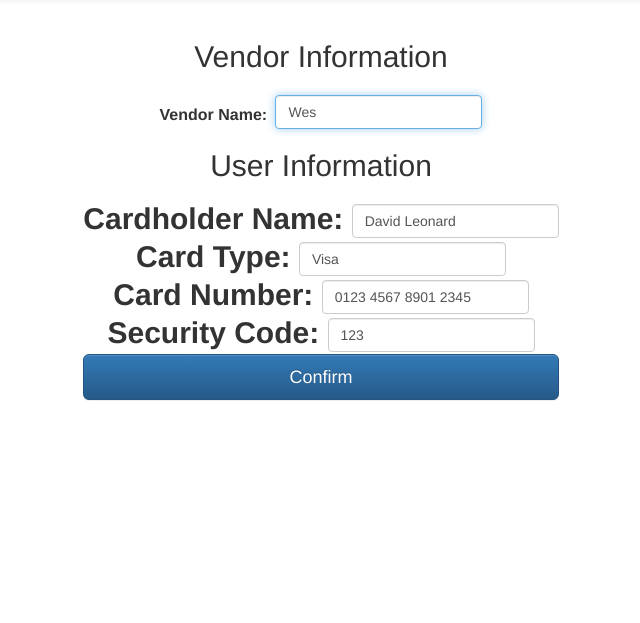
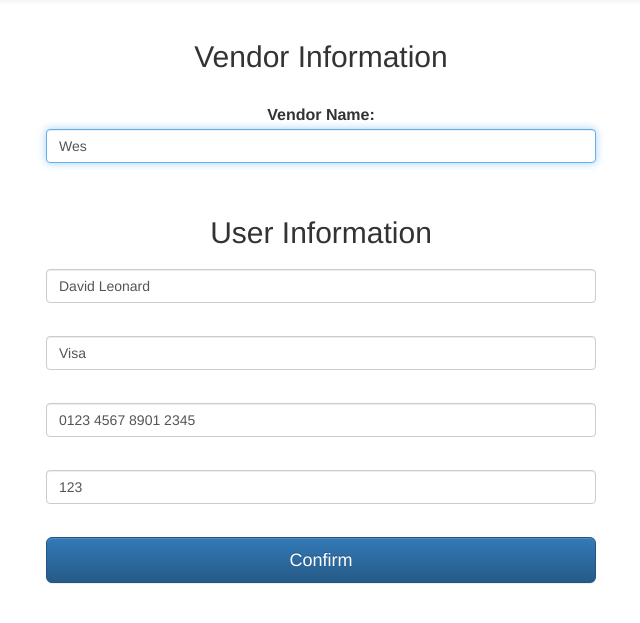
Before and after one commit to DrkSephy/set-revisited, a Django app: page /set/bank/ in a window 1280 px wide. Shown: the part 52-675 px from the top of the page, without its empty margins (319-959 px from the left). Run offline with Django 3.2, Linux system fonts and the light colour scheme; some libraries are stand-ins or nearby versions.

Commit message:
Fixing form css class

```diff
--- a/set/app/templates/app/bank.html
+++ b/set/app/templates/app/bank.html
@@ -15,10 +15,10 @@
 
 	<body>
     <div class="container text-center">
-        <form class="form-inline" id="login_form" method="post" action="/set/checkout/" enctype="multipart/form-data">
+        <form class="form-signin" id="login_form" method="post" action="/set/checkout/" enctype="multipart/form-data">
           {% csrf_token %}
           {% load bootstrap %}
-          <div class="form-group">
+
             <h2> Vendor Information <h2>
             <label style="font-size: 16px;">Vendor Name:</label>
             <input type="text" name="vendor name" class="form-control" placeholder="Wes" value="Wes" required autofocus>
@@ -27,31 +27,25 @@
 
             <h2> User Information <h2>
 
-
-            <label>Cardholder Name:</label>
             <input type="text" name="name" class="form-control" placeholder="David Leonard" value="David Leonard" required autofocus>
 
             <br>
 
-            <label>Card Type:</label>
             <input type="text" name="card type" class="form-control" placeholder="Visa" value="Visa" required autofocus>
 
             <br>
 
-            <label>Card Number:</label>
             <input type="text" name="card number" class="form-control" placeholder="0123 4567 8901 2345" value="0123 4567 8901 2345" required autofocus>
 
             <br>
 
-            <label>Security Code:</label>
             <input type="text" name="security code" class="form-control" placeholder="123" value="123" required autofocus>
 
             <br>
 
             <button class="btn btn-lg btn-primary btn-block" type="submit">Confirm</button>
             <input type="hidden" name="submit" value="submit" />
-          </form>
-        </div>
+        </form>
     </div>
 	</body>
 </html>
```
